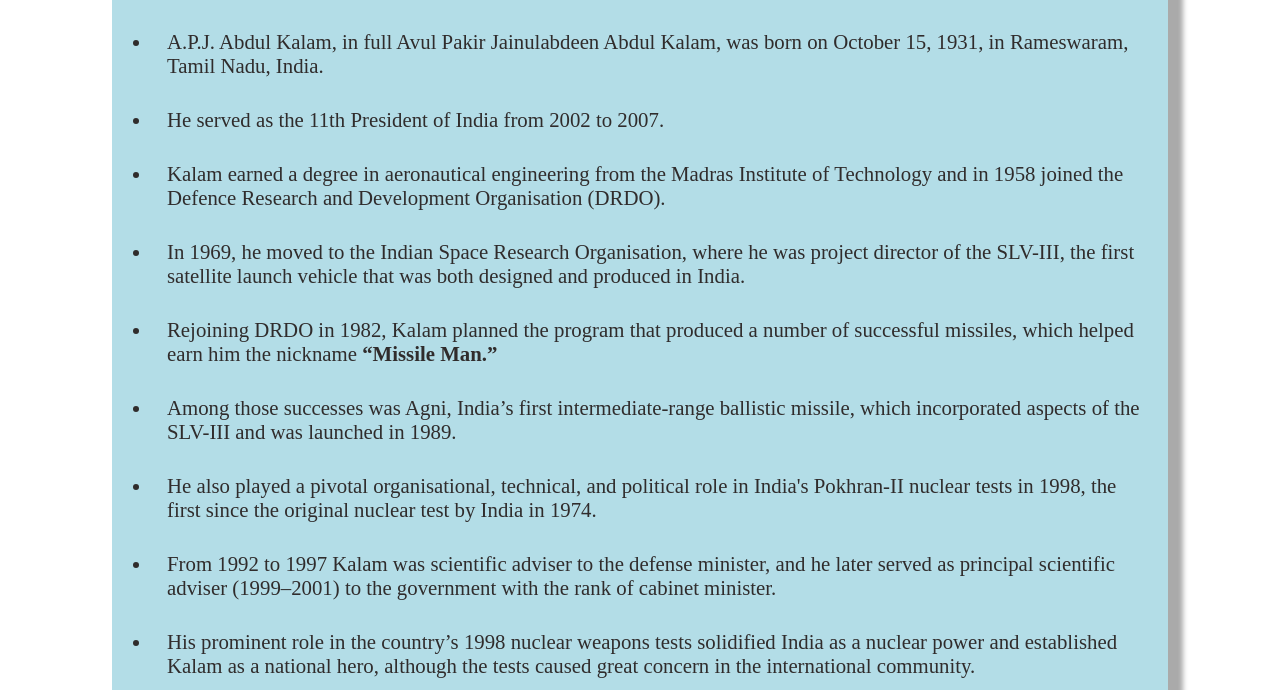
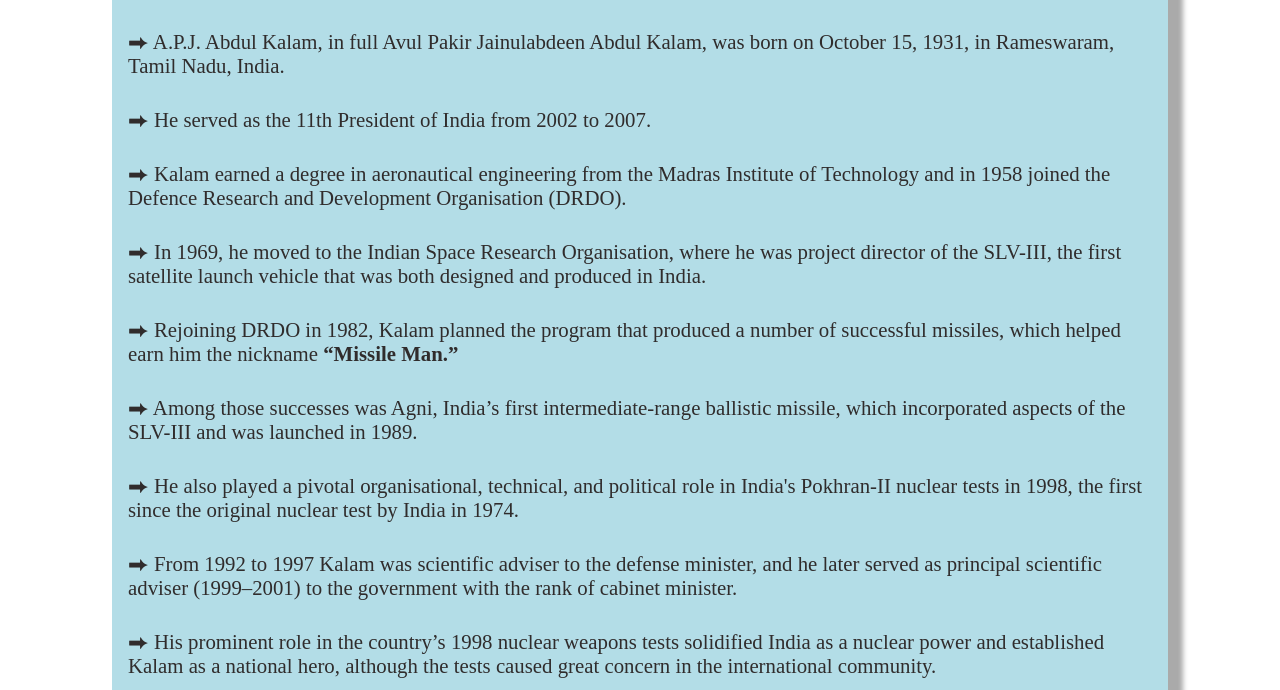
Before and after one commit to ddoyediran/week4-4, a plain HTML site: page index.html in a window 1280 px wide. Shown: the part 489-1179 px from the top of the page. Drawn offline with Linux system fonts and the light colour scheme.

Commit message:
more commit

```diff
--- a/index.html
+++ b/index.html
@@ -20,7 +20,7 @@
       <div class="card-container">
         <h3 class="about-text">About the Legend</h3>
 
-        <ul>
+        <ul class="styled">
           <li>
             A.P.J. Abdul Kalam, in full Avul Pakir Jainulabdeen Abdul Kalam, was
             born on October 15, 1931, in Rameswaram, Tamil Nadu, India.
--- a/style.css
+++ b/style.css
@@ -38,8 +38,20 @@
   font-size: 2rem;
 }
 
-li {
+.styled {
+  list-style: none;
+  padding: 0;
+  margin: 0;
+}
+
+.styled li {
   padding: 15px;
+  padding-left: 1rem;
   font-size: 1.3rem;
   color: #302c2c;
+  /* text-indent: -0.75rem; */
 }
+
+.styled li::before {
+  content: "⮕ ";
+}
```
Also changed, not shown: arrow-right.png (added).
